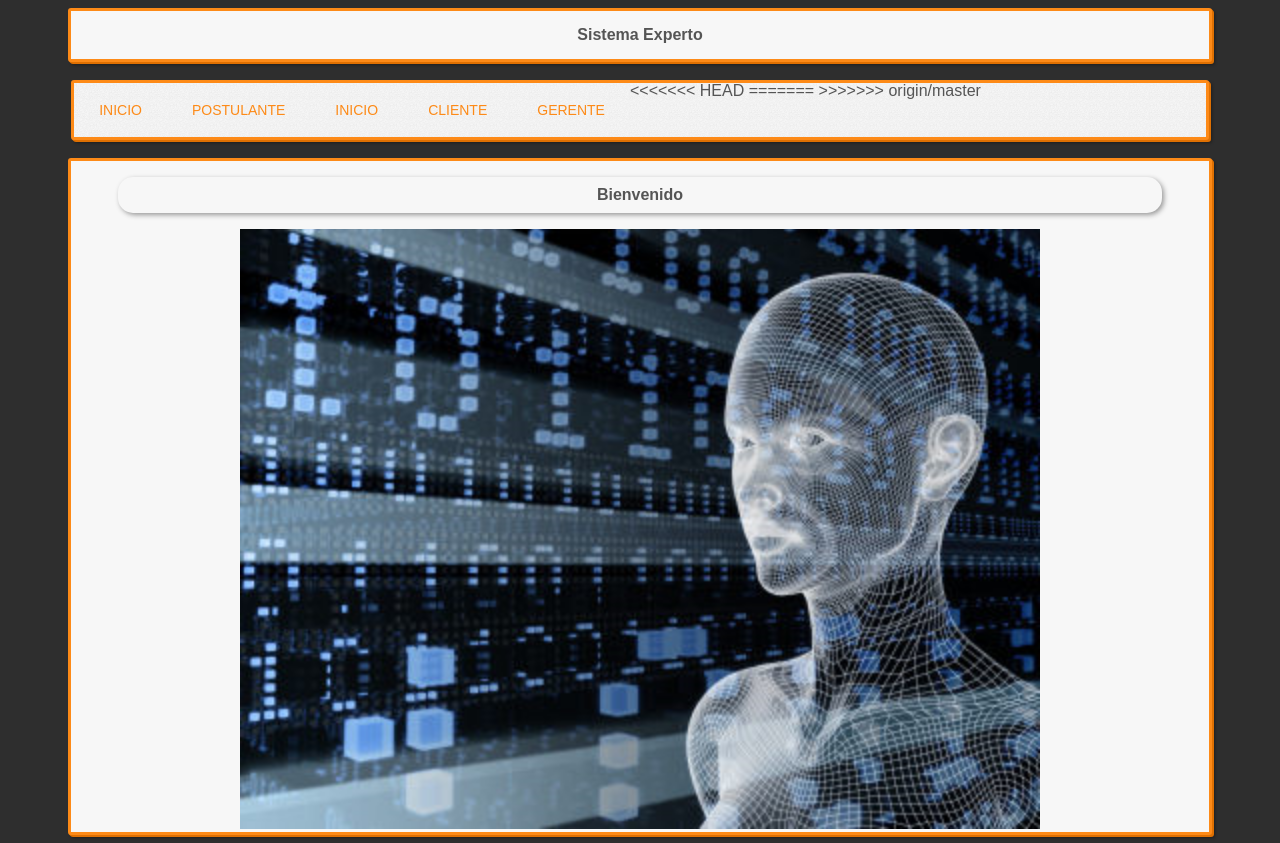
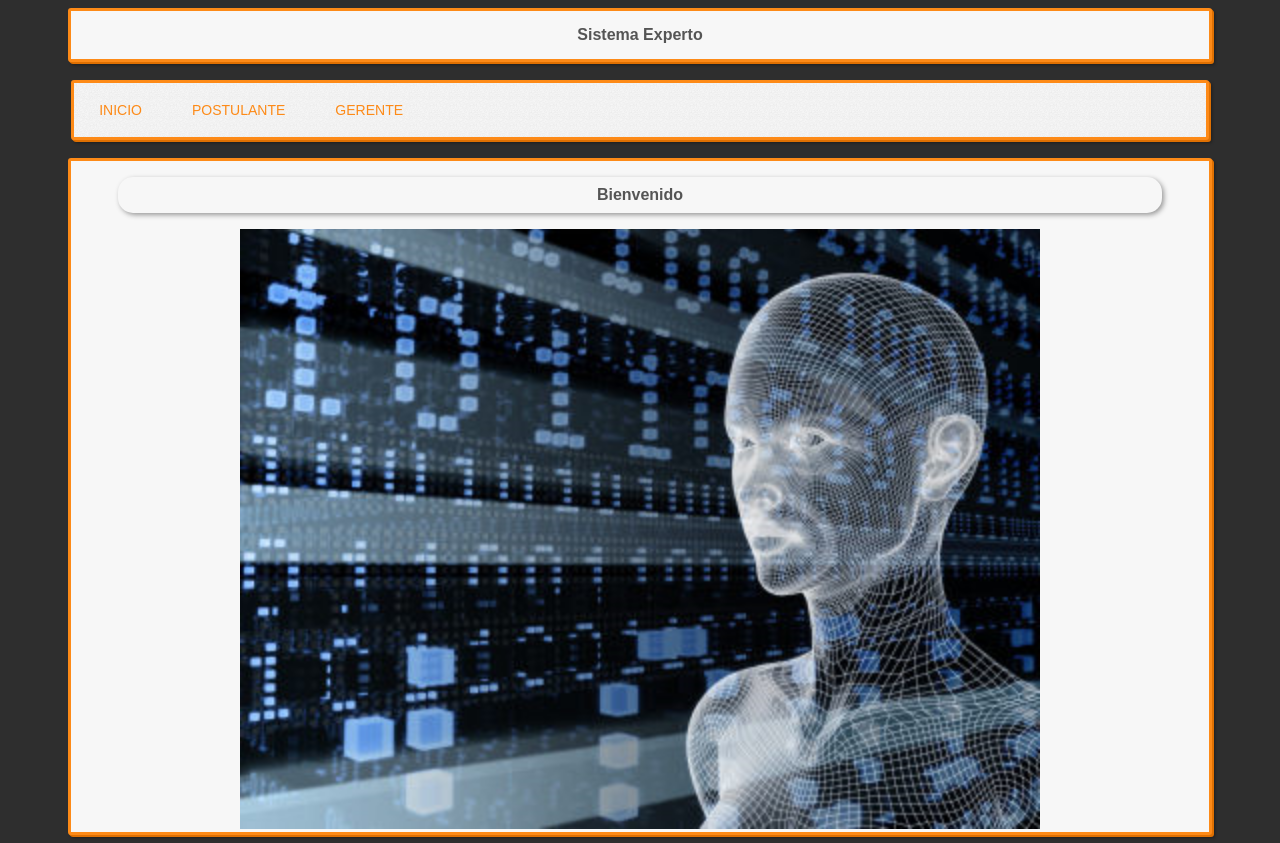
Before and after one commit to risbonavi/Gpi-Experto, a PHP site: page / in a window 1280 px wide. Run offline with PHP 8.4, Linux system fonts and the light colour scheme; some libraries are stand-ins or nearby versions.

Commit message:
Cambio en nav

```diff
--- a/index.php
+++ b/index.php
@@ -25,13 +25,8 @@ session_start();
 
 	<div id='cssmenu'>
 <ul>
-<<<<<<< HEAD
    <li><a href='index.php'>Inicio</a></li>
-   <li><a href='php/cliente.php'>Postulante</a></li>
-=======
-    <li><a href='index.php'>Inicio</a></li>
-   <li><a href='php/ingreso.php'>Cliente</a></li>
->>>>>>> origin/master
+   <li><a href='php/ingreso.php'>Postulante</a></li>
    <li><a href='php/gerente.php'>Gerente</a></li>
 
 </ul>
```
